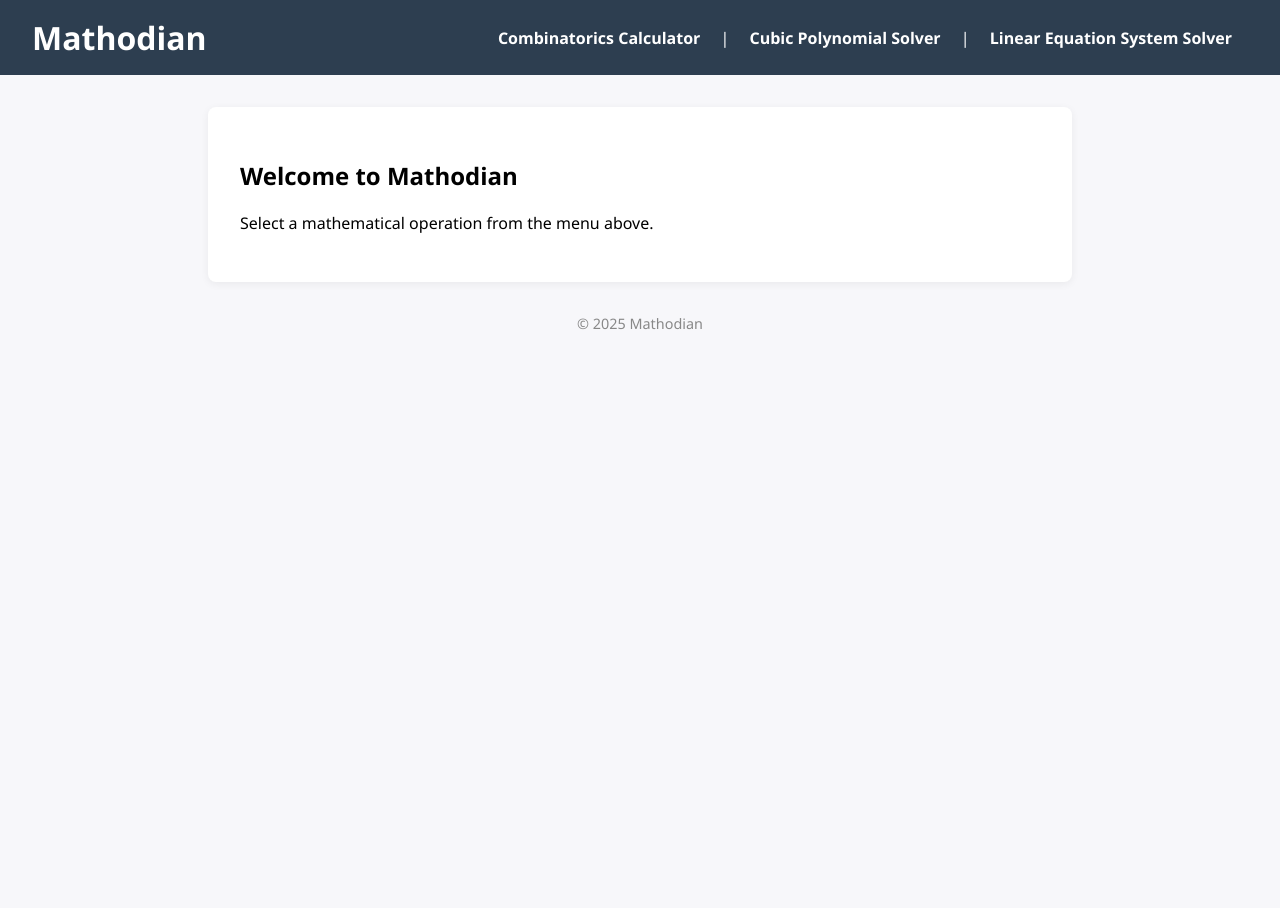
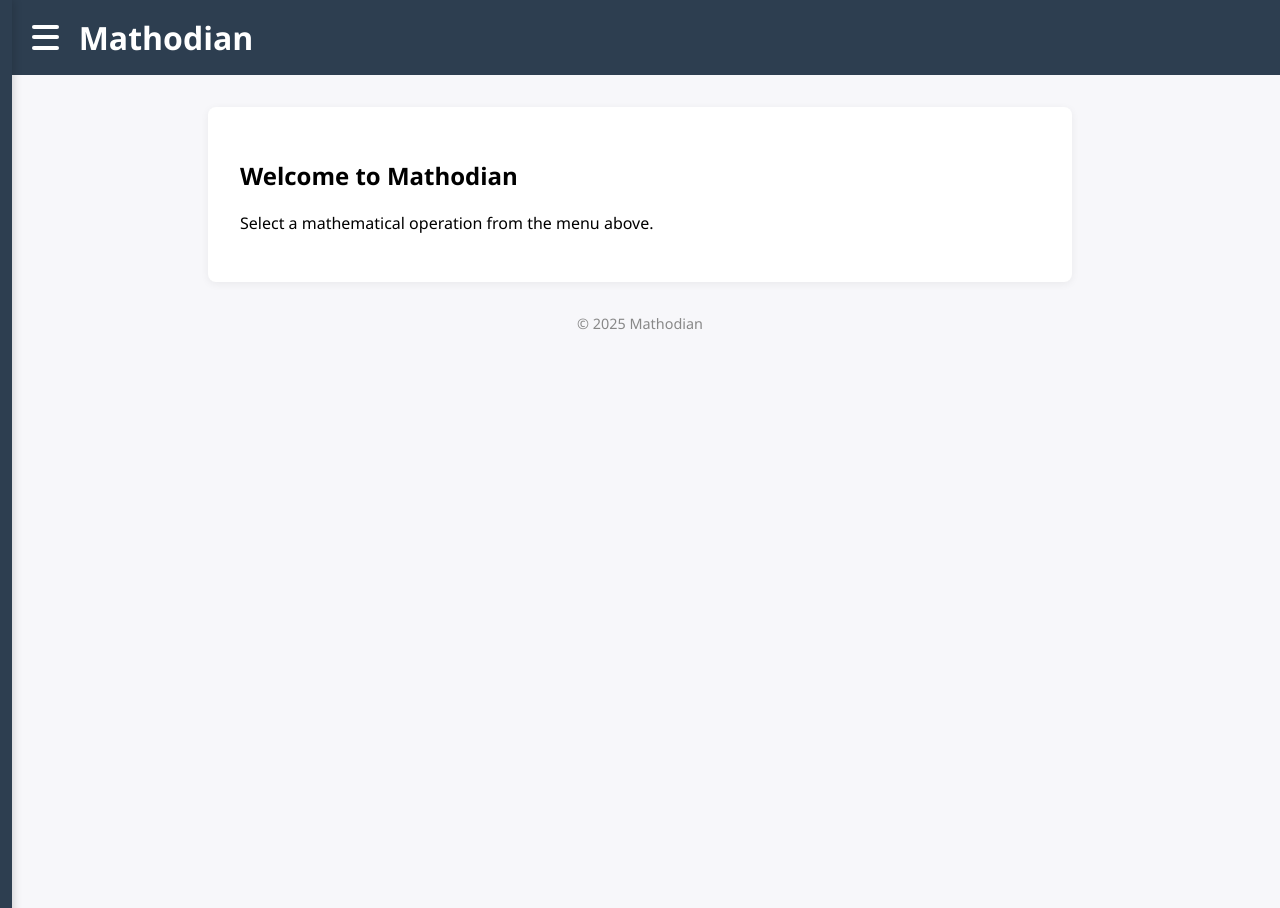
Before and after one commit to Saevussmasher/mathodian, a Flask app: page / in a window 1280 px wide. Run offline with Flask 3, Linux system fonts and the light colour scheme.

Commit message:
Add burger menu

```diff
--- a/static/css/style.css
+++ b/static/css/style.css
@@ -10,7 +10,32 @@
     padding: 1em 2em;
     display: flex;
     align-items: center;
-    justify-content: space-between;
+    justify-content: flex-start;
+    position: relative;
+}
+
+.burger-menu-btn {
+    background: none;
+    border: none;
+    cursor: pointer;
+    display: flex;
+    flex-direction: column;
+    justify-content: center;
+    height: 2.5em;
+    width: 2.5em;
+    margin-right: 1em;
+    padding: 0;
+    z-index: 1101;
+}
+
+.burger-bar {
+    display: block;
+    width: 2em;
+    height: 0.3em;
+    background: #fff;
+    margin: 0.25em 0;
+    border-radius: 2px;
+    transition: all 0.3s;
 }
 
 header h1 a{
@@ -22,14 +47,82 @@
     margin: 0;
     font-size: 2em;
 }
-header nav a {
+/* Remove old nav styles */
+header nav {
+    display: none !important;
+}
+
+/* Sidebar styles */
+.sidebar-menu {
+    position: fixed;
+    top: 0;
+    left: -260px;
+    width: 240px;
+    height: 100%;
+    background: #2d3e50;
+    color: #fff;
+    box-shadow: 2px 0 8px rgba(0,0,0,0.15);
+    padding: 2em 1em 1em 1em;
+    transition: left 0.3s;
+    z-index: 1102;
+    display: flex;
+    flex-direction: column;
+}
+
+.sidebar-menu[aria-hidden="false"] {
+    left: 0;
+}
+
+.close-sidebar-btn {
+    background: none;
+    border: none;
+    color: #fff;
+    font-size: 2em;
+    position: absolute;
+    top: 0.5em;
+    right: 0.7em;
+    cursor: pointer;
+    z-index: 1103;
+}
+
+.sidebar-menu nav {
+    display: flex;
+    flex-direction: column;
+    margin-top: 2em;
+}
+
+.sidebar-menu nav a {
     color: #fff;
     text-decoration: none;
-    margin: 0 1em;
+    padding: 0.7em 0.5em;
+    border-radius: 4px;
     font-weight: bold;
+    margin-bottom: 0.3em;
+    transition: background 0.2s;
 }
-header nav a:hover {
-    text-decoration: underline;
+
+.sidebar-menu nav a:hover,
+.sidebar-menu nav a.active {
+    background: #1a2533;
+}
+
+/* Overlay styles */
+.sidebar-overlay {
+    display: none;
+    position: fixed;
+    top: 0;
+    left: 0;
+    width: 100vw;
+    height: 100vh;
+    background: rgba(45,62,80,0.3);
+    z-index: 1100;
+    transition: opacity 0.3s;
+    opacity: 0;
+}
+
+.sidebar-menu[aria-hidden="false"] ~ .sidebar-overlay {
+    display: block;
+    opacity: 1;
 }
 main {
     max-width: 800px;
--- a/templates/base.html
+++ b/templates/base.html
@@ -7,9 +7,18 @@
 </head>
 <body>
     <header>
+        <button id="burger-menu-btn" aria-label="Open menu" class="burger-menu-btn">
+            <span class="burger-bar"></span>
+            <span class="burger-bar"></span>
+            <span class="burger-bar"></span>
+        </button>
         <h1><a href="/">Mathodian</a></h1>
+    </header>
+    <aside id="sidebar-menu" class="sidebar-menu" aria-hidden="true">
+        <button id="close-sidebar-btn" aria-label="Close menu" class="close-sidebar-btn">&times;</button>
         <nav id="main-menu"></nav>
-    </header>
+    </aside>
+    <div id="overlay" class="sidebar-overlay" tabindex="-1"></div>
     <main>
         {% block content %}{% endblock %}
     </main>
```
Also changed, not shown: static/js/main.js (+40 -5 lines).
